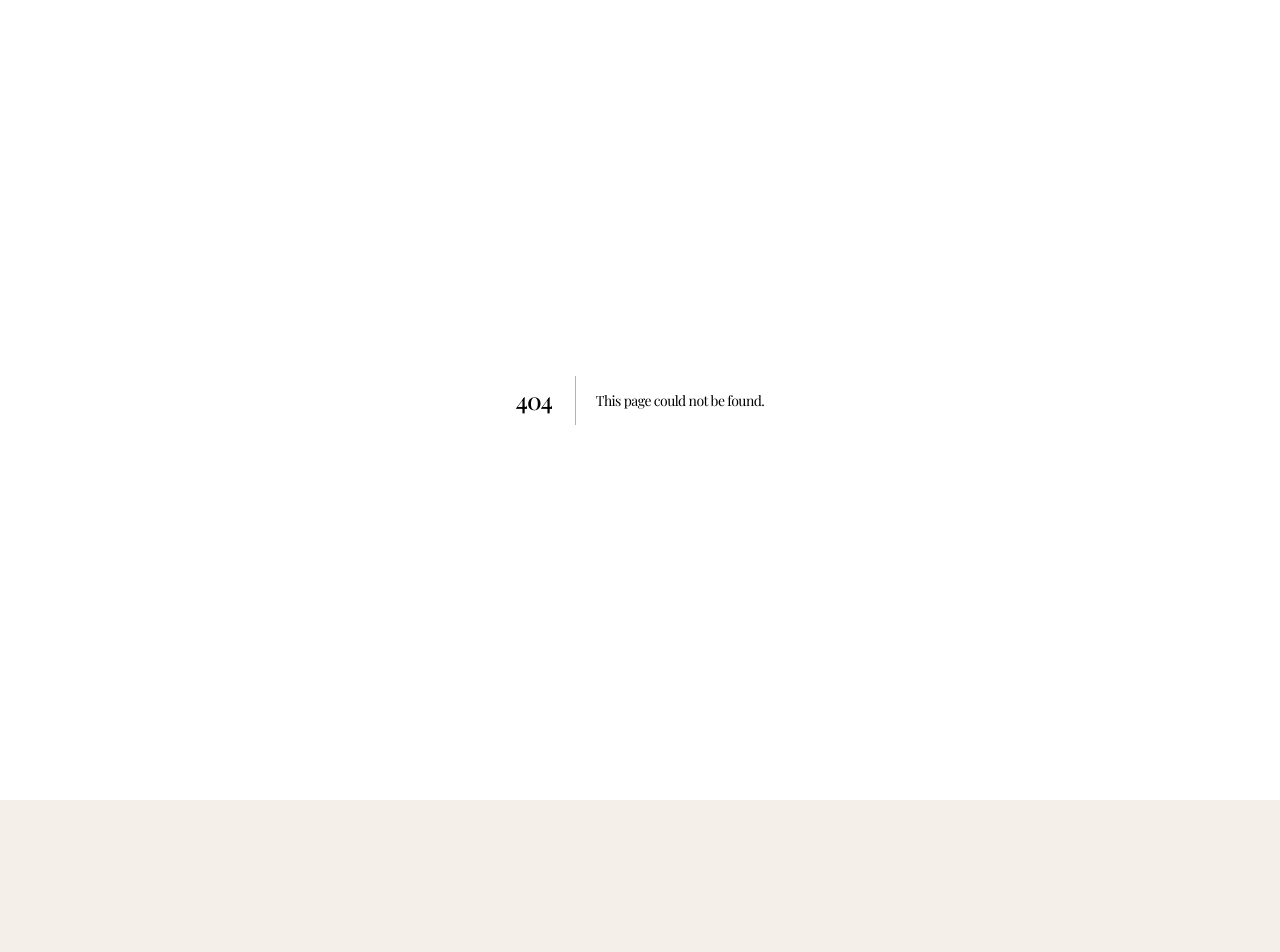
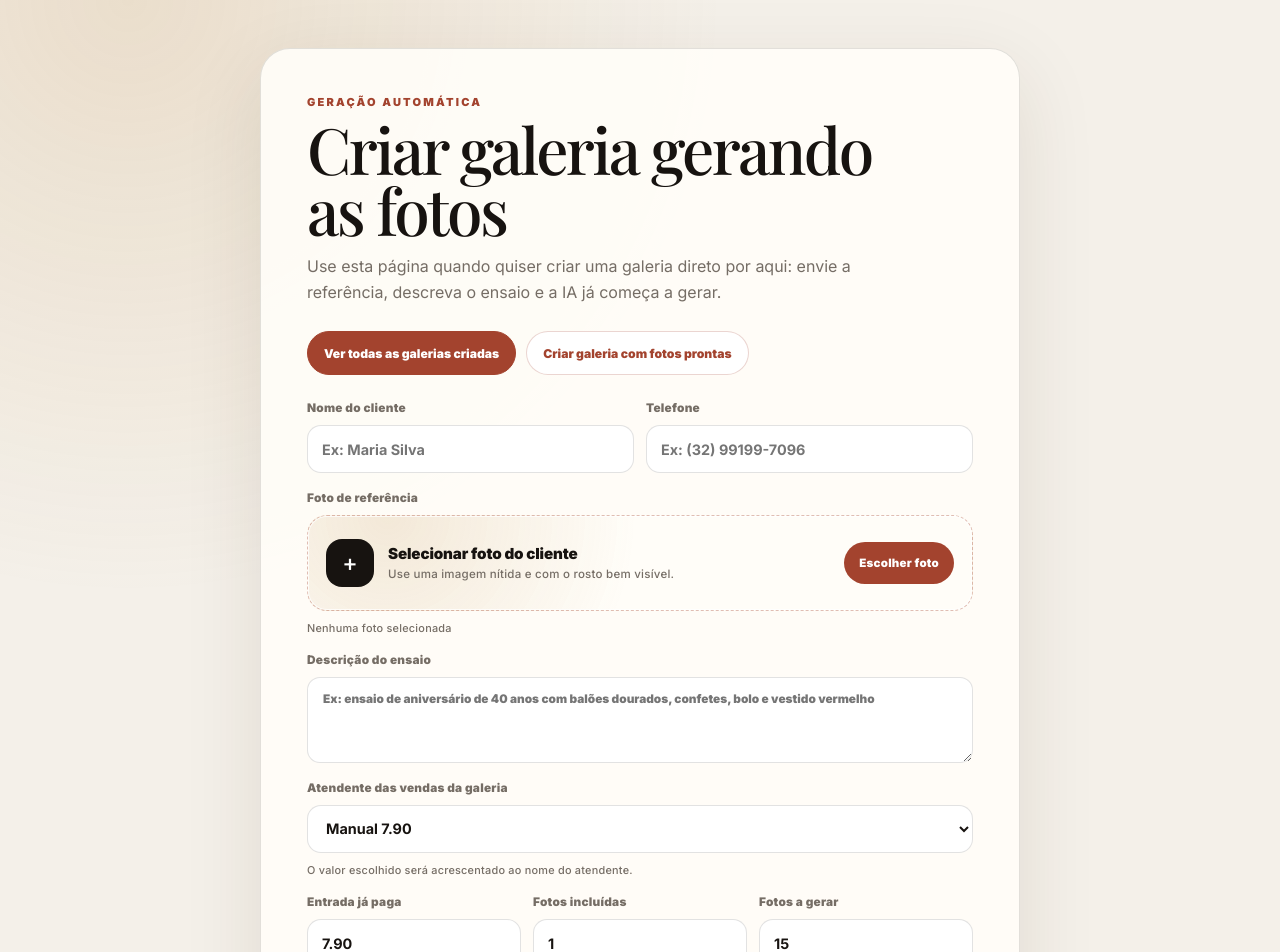
Before and after one commit to moreirahype/home-studio-gallery, a Next.js app: page /automatico in a window 1280 px wide. Before the commit this address had no page. Shown: the top 952 px of the page. Before the commit the page ends 800 px from the top, so only its background shows below. Built offline with nearby package versions, Linux system fonts and the light colour scheme; a web font is replaced by a local one.

Commit message:
feat: unify manual and automatic gallery tools

```diff
--- a/app/api/auto-gallery/route.ts
+++ b/app/api/auto-gallery/route.ts
@@ -45,7 +45,7 @@ export async function POST(request: NextRequest) {
 
   if (!safeCompare(password, getAdminPassword())) {
     return NextResponse.json(
-      { ok: false, error: "Senha invalida." },
+      { ok: false, error: "Senha inválida." },
       { status: 403 },
     );
   }
@@ -53,14 +53,14 @@ export async function POST(request: NextRequest) {
   const reference = formData.get("reference");
   if (!(reference instanceof File) || !reference.size) {
     return NextResponse.json(
-      { ok: false, error: "Envie uma foto de referencia." },
+      { ok: false, error: "Envie uma foto de referência." },
       { status: 400 },
     );
   }
 
   if (reference.size > 15 * 1024 * 1024) {
     return NextResponse.json(
-      { ok: false, error: "A foto deve ter no maximo 15 MB." },
+      { ok: false, error: "A foto deve ter no máximo 15 MB." },
       { status: 400 },
     );
   }
@@ -78,7 +78,7 @@ export async function POST(request: NextRequest) {
 
   if (!phone) {
     return NextResponse.json(
-      { ok: false, error: "Informe um telefone valido do cliente." },
+      { ok: false, error: "Informe um telefone válido do cliente." },
       { status: 400 },
     );
   }
@@ -104,8 +104,8 @@ export async function POST(request: NextRequest) {
       firstExtraAmountCents,
       includedPhotos,
     });
-  const attendantMode = String(formData.get("attendantMode") ?? "auto");
-  const attendantPrefix = attendantMode === "sheila" ? "Sheila" : "Galeria";
+  const attendantMode = String(formData.get("attendantMode") ?? "default");
+  const attendantPrefix = attendantMode === "sheila" ? "Sheila" : "Manual";
   const attendantName = `${attendantPrefix} ${(firstExtraAmountCents / 100).toFixed(2)}`;
   const projectId = randomUUID();
   const galleryToken = randomUUID().replaceAll("-", "");
@@ -136,7 +136,7 @@ export async function POST(request: NextRequest) {
   if (signedReference.error || !signedReference.data?.signedUrl) {
     await supabase.storage.from("source-images").remove([referencePath]);
     return NextResponse.json(
-      { ok: false, error: "Falha ao preparar a foto de referencia." },
+      { ok: false, error: "Falha ao preparar a foto de referência." },
       { status: 500 },
     );
   }
@@ -253,7 +253,7 @@ export async function POST(request: NextRequest) {
         error:
           error instanceof Error
             ? error.message
-            : "Falha ao iniciar a geracao.",
+            : "Falha ao iniciar a geração.",
       },
       { status: 502 },
     );
--- a/app/api/manual-gallery/route.ts
+++ b/app/api/manual-gallery/route.ts
@@ -49,9 +49,9 @@ export async function GET(request: NextRequest) {
   let query = supabase
     .from("projects")
     .select(
-      "id, gallery_token, customer_name, phone, paid_amount_cents, included_photos, generation_count, bi_attendant_name, created_at, expires_at",
+      "id, gallery_token, customer_name, phone, paid_amount_cents, included_photos, generation_count, bi_attendant_name, niche_id, created_at, expires_at",
     )
-    .eq("niche_id", "manual")
+    .in("niche_id", ["manual", "auto_manual"])
     .order("created_at", { ascending: false })
     .limit(100);
 
@@ -70,9 +70,9 @@ export async function GET(request: NextRequest) {
     let fallbackQuery = supabase
       .from("projects")
       .select(
-        "id, gallery_token, customer_name, phone, paid_amount_cents, included_photos, generation_count, created_at",
+        "id, gallery_token, customer_name, phone, paid_amount_cents, included_photos, generation_count, niche_id, created_at",
       )
-      .eq("niche_id", "manual")
+      .in("niche_id", ["manual", "auto_manual"])
       .order("created_at", { ascending: false })
       .limit(100);
 
@@ -114,6 +114,7 @@ export async function GET(request: NextRequest) {
         includedPhotos: project.included_photos,
         generationCount: project.generation_count,
         attendantName: project.bi_attendant_name,
+        kind: project.niche_id === "auto_manual" ? "automatic" : "manual",
         createdAt: project.created_at,
         expiresAt: expiresAt.toISOString(),
         expired: expiresAt.getTime() < Date.now(),
@@ -356,7 +357,7 @@ export async function PATCH(request: NextRequest) {
     .from("projects")
     .update({ customer_name: customerName, phone })
     .eq("id", body.projectId)
-    .eq("niche_id", "manual")
+    .in("niche_id", ["manual", "auto_manual"])
     .select("id")
     .maybeSingle();
 
@@ -369,7 +370,7 @@ export async function PATCH(request: NextRequest) {
 
   if (!project) {
     return NextResponse.json(
-      { ok: false, error: "Galeria manual não encontrada." },
+      { ok: false, error: "Galeria não encontrada." },
       { status: 404 },
     );
   }
@@ -408,9 +409,9 @@ export async function DELETE(request: NextRequest) {
     .eq("id", body.projectId)
     .maybeSingle();
 
-  if (!project || project.niche_id !== "manual") {
+  if (!project || !["manual", "auto_manual"].includes(project.niche_id)) {
     return NextResponse.json(
-      { ok: false, error: "Galeria manual não encontrada." },
+      { ok: false, error: "Galeria não encontrada." },
       { status: 404 },
     );
   }
--- /dev/null
+++ b/app/automatico/page.tsx
@@ -0,0 +1,7 @@
+import { AutoGalleryForm } from "@/components/auto-gallery-form";
+
+export const dynamic = "force-dynamic";
+
+export default function AutoGalleryPage() {
+  return <AutoGalleryForm />;
+}
--- a/app/gerar/page.tsx
+++ b/app/gerar/page.tsx
@@ -1,7 +1,7 @@
-import { AutoGalleryForm } from "@/components/auto-gallery-form";
+import { redirect } from "next/navigation";
 
 export const dynamic = "force-dynamic";
 
-export default function AutoGalleryPage() {
-  return <AutoGalleryForm />;
+export default function LegacyAutoGalleryPage() {
+  redirect("/automatico");
 }
--- a/app/globals.css
+++ b/app/globals.css
@@ -1377,6 +1377,34 @@ p {
   text-underline-offset: 5px;
 }
 
+.manual-page-actions {
+  display: flex;
+  flex-wrap: wrap;
+  gap: 10px;
+  margin: 0 0 26px;
+}
+
+.manual-action-link {
+  display: inline-flex;
+  min-height: 44px;
+  align-items: center;
+  justify-content: center;
+  padding: 0 16px;
+  border: 1px solid rgb(163 67 46 / 22%);
+  border-radius: 999px;
+  background: white;
+  color: var(--accent);
+  font-size: 0.76rem;
+  font-weight: 900;
+  text-decoration: none;
+}
+
+.manual-action-link.primary {
+  border-color: var(--accent);
+  background: var(--accent);
+  color: white;
+}
+
 .manual-form,
 .manual-form label,
 .manual-result {
@@ -1599,7 +1627,13 @@ p {
   gap: 4px;
 }
 
-.manual-gallery-card > div:first-child span {
+.manual-card-tags {
+  display: flex;
+  flex-wrap: wrap;
+  gap: 6px;
+}
+
+.manual-card-tags span {
   width: fit-content;
   padding: 4px 8px;
   border-radius: 999px;
@@ -1611,7 +1645,12 @@ p {
   text-transform: uppercase;
 }
 
-.manual-gallery-card.expired > div:first-child span {
+.manual-card-tags span:nth-child(2) {
+  background: #f3e7dc;
+  color: var(--accent);
+}
+
+.manual-gallery-card.expired .manual-card-tags span:first-child {
   background: #eee3d9;
   color: var(--muted);
 }
--- a/components/auto-gallery-form.tsx
+++ b/components/auto-gallery-form.tsx
@@ -14,17 +14,18 @@ async function optimizeReference(file: File) {
   canvas.width = Math.round(bitmap.width * scale);
   canvas.height = Math.round(bitmap.height * scale);
   const context = canvas.getContext("2d");
-  if (!context) throw new Error("Nao foi possivel preparar a foto.");
+  if (!context) throw new Error("Não foi possível preparar a foto.");
   context.drawImage(bitmap, 0, 0, canvas.width, canvas.height);
   bitmap.close();
   const blob = await new Promise<Blob | null>((resolve) =>
     canvas.toBlob(resolve, "image/jpeg", 0.86),
   );
-  if (!blob) throw new Error("Nao foi possivel reduzir a foto.");
+  if (!blob) throw new Error("Não foi possível reduzir a foto.");
   return new File([blob], "referencia.jpg", { type: "image/jpeg" });
 }
 
 export function AutoGalleryForm() {
+  const [firstExtraAmount, setFirstExtraAmount] = useState("7.90");
   const [referenceLabel, setReferenceLabel] = useState("Nenhuma foto selecionada");
   const [loading, setLoading] = useState(false);
   const [loadingLabel, setLoadingLabel] = useState("Criando galeria...");
@@ -39,14 +40,14 @@ export function AutoGalleryForm() {
     const reference = formData.get("reference");
 
     setLoading(true);
-    setLoadingLabel("Preparando referencia...");
+    setLoadingLabel("Preparando referência...");
     setError("");
     setGalleryUrl("");
     setTasks(null);
 
     try {
       if (!(reference instanceof File) || !reference.size) {
-        throw new Error("Selecione uma foto de referencia.");
+        throw new Error("Selecione uma foto de referência.");
       }
 
       formData.set("reference", await optimizeReference(reference));
@@ -64,18 +65,19 @@ export function AutoGalleryForm() {
       };
 
       if (!response.ok || !result.ok || !result.galleryUrl) {
-        throw new Error(result.error ?? "Nao foi possivel criar a galeria.");
+        throw new Error(result.error ?? "Não foi possível criar a galeria.");
       }
 
       setGalleryUrl(result.galleryUrl);
       setTasks(result.generationTasks ?? null);
       form.reset();
       setReferenceLabel("Nenhuma foto selecionada");
+      setFirstExtraAmount("7.90");
     } catch (caught) {
       setError(
         caught instanceof Error
           ? caught.message
-          : "Nao foi possivel criar a galeria.",
+          : "Não foi possível criar a galeria.",
       );
     } finally {
       setLoading(false);
@@ -90,27 +92,22 @@ export function AutoGalleryForm() {
   return (
     <main className="manual-page">
       <section className="manual-panel">
-        <span className="section-kicker">GERACAO AUTOMATICA</span>
+        <span className="section-kicker">GERAÇÃO AUTOMÁTICA</span>
         <h1>Criar galeria gerando as fotos</h1>
         <p>
-          Use esta pagina quando quiser criar uma galeria direto por aqui:
-          envie a referencia, descreva o ensaio e a IA ja comeca a gerar.
+          Use esta página quando quiser criar uma galeria direto por aqui:
+          envie a referência, descreva o ensaio e a IA já começa a gerar.
         </p>
-        <a className="manual-list-link" href="/manual">
-          Criar galeria com fotos prontas
-        </a>
+        <div className="manual-page-actions">
+          <a className="manual-action-link primary" href="/manual/galerias">
+            Ver todas as galerias criadas
+          </a>
+          <a className="manual-action-link" href="/manual">
+            Criar galeria com fotos prontas
+          </a>
+        </div>
 
         <form className="manual-form" onSubmit={createGallery}>
-          <label>
-            Senha
-            <input
-              name="password"
-              placeholder="Senha de criacao"
-              required
-              type="password"
-            />
-          </label>
-
           <div className="manual-grid">
             <label>
               Nome do cliente
@@ -133,7 +130,7 @@ export function AutoGalleryForm() {
           </div>
 
           <label className="manual-upload-label">
-            <span>Foto de referencia</span>
+            <span>Foto de referência</span>
             <input
               accept="image/jpeg,image/png,image/webp"
               className="manual-file-input"
@@ -148,7 +145,7 @@ export function AutoGalleryForm() {
               <span className="manual-upload-icon">+</span>
               <span className="manual-upload-copy">
                 <strong>Selecionar foto do cliente</strong>
-                <small>Use uma imagem nitida e com o rosto bem visivel.</small>
+                <small>Use uma imagem nítida e com o rosto bem visível.</small>
               </span>
               <span className="manual-upload-cta">Escolher foto</span>
             </span>
@@ -156,10 +153,10 @@ export function AutoGalleryForm() {
           </label>
 
           <label className="text-field">
-            Descricao do ensaio
+            Descrição do ensaio
             <textarea
               name="contextFinal"
-              placeholder="Ex: ensaio de aniversario de 40 anos com baloes dourados, confetes, bolo e vestido vermelho"
+              placeholder="Ex: ensaio de aniversário de 40 anos com balões dourados, confetes, bolo e vestido vermelho"
               required
               rows={4}
             />
@@ -167,15 +164,18 @@ export function AutoGalleryForm() {
 
           <label>
             Atendente das vendas da galeria
-            <select defaultValue="auto" name="attendantMode">
-              <option value="auto">Galeria + valor da 1a extra</option>
-              <option value="sheila">Sheila + valor da 1a extra</option>
+            <select defaultValue="default" name="attendantMode">
+              <option value="default">Manual {firstExtraAmount || "XX"}</option>
+              <option value="sheila">Sheila {firstExtraAmount || "XX"}</option>
             </select>
+            <small>
+              O valor escolhido será acrescentado ao nome do atendente.
+            </small>
           </label>
 
           <div className="manual-grid three">
             <label>
-              Entrada ja paga
+              Entrada já paga
               <input
                 defaultValue="7.90"
                 min="0"
@@ -186,7 +186,7 @@ export function AutoGalleryForm() {
               />
             </label>
             <label>
-              Fotos incluidas
+              Fotos incluídas
               <input
                 defaultValue="1"
                 max="20"
@@ -212,21 +212,32 @@ export function AutoGalleryForm() {
           </div>
 
           <label>
-            1a foto extra
+            1ª foto extra
             <input
-              defaultValue="7.90"
               min="0.01"
               name="firstExtraAmount"
+              onChange={(event) => setFirstExtraAmount(event.target.value)}
               required
               step="0.01"
               type="number"
+              value={firstExtraAmount}
+            />
+          </label>
+
+          <label>
+            Senha
+            <input
+              name="password"
+              placeholder="Senha de criação"
+              required
+              type="password"
             />
           </label>
 
           {error && <p className="form-error">{error}</p>}
 
           <button className="primary-button" disabled={loading} type="submit">
-            {loading ? loadingLabel : "Criar e gerar galeria"}
+            {loading ? loadingLabel : "Gerar fotos e criar galeria"}
           </button>
         </form>
 
@@ -238,8 +249,8 @@ export function AutoGalleryForm() {
             </a>
             <small>
               {tasks === null
-                ? "Geracao iniciada."
-                : `${tasks} fotos enviadas para geracao.`}
+                ? "Geração iniciada."
+                : `${tasks} fotos enviadas para geração.`}
             </small>
             <button
               className="secondary-button"
```
Also changed, not shown: components/manual-gallery-form.tsx (+8 -6 lines), components/manual-gallery-list.tsx (+18 -7 lines).
